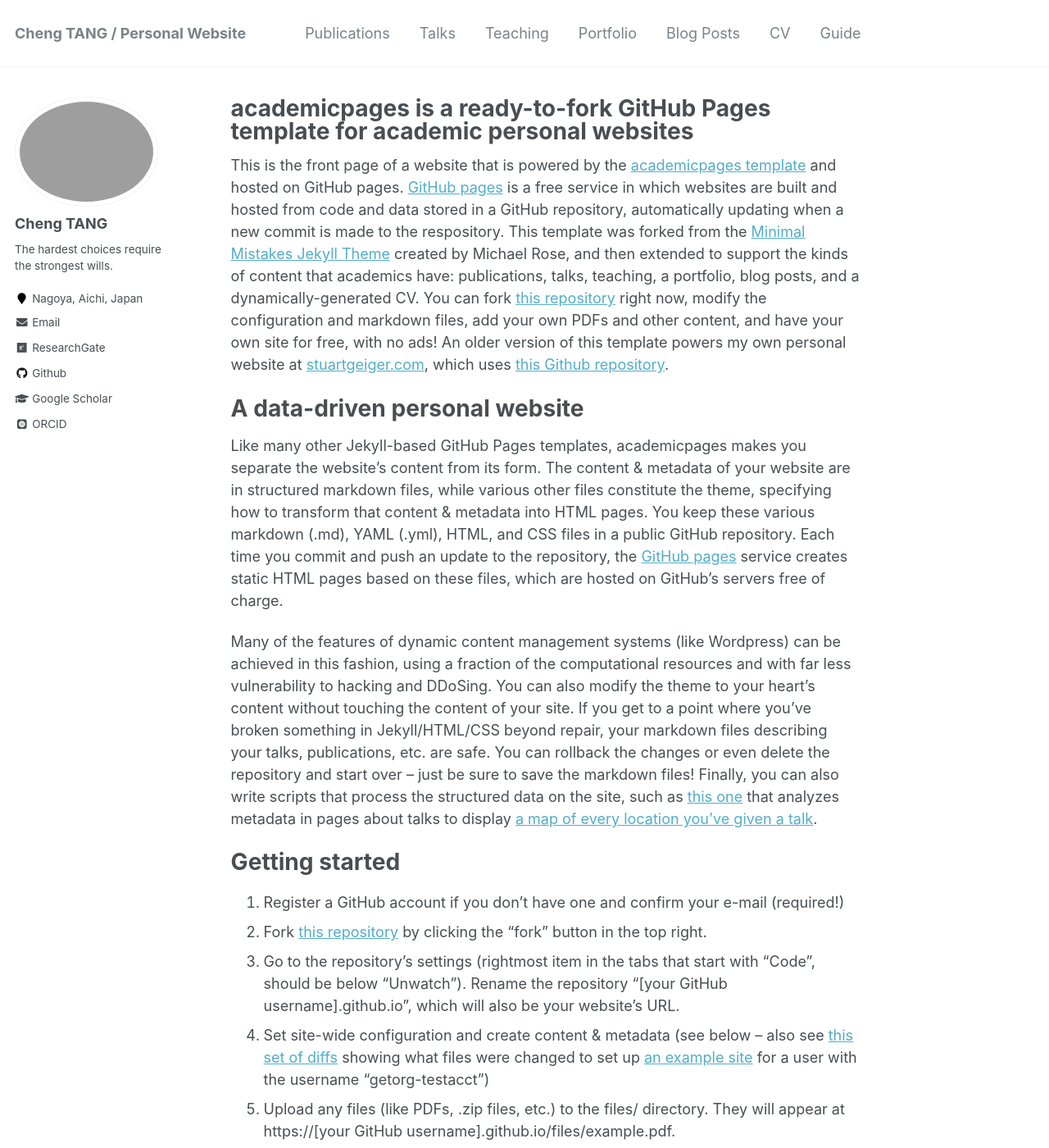
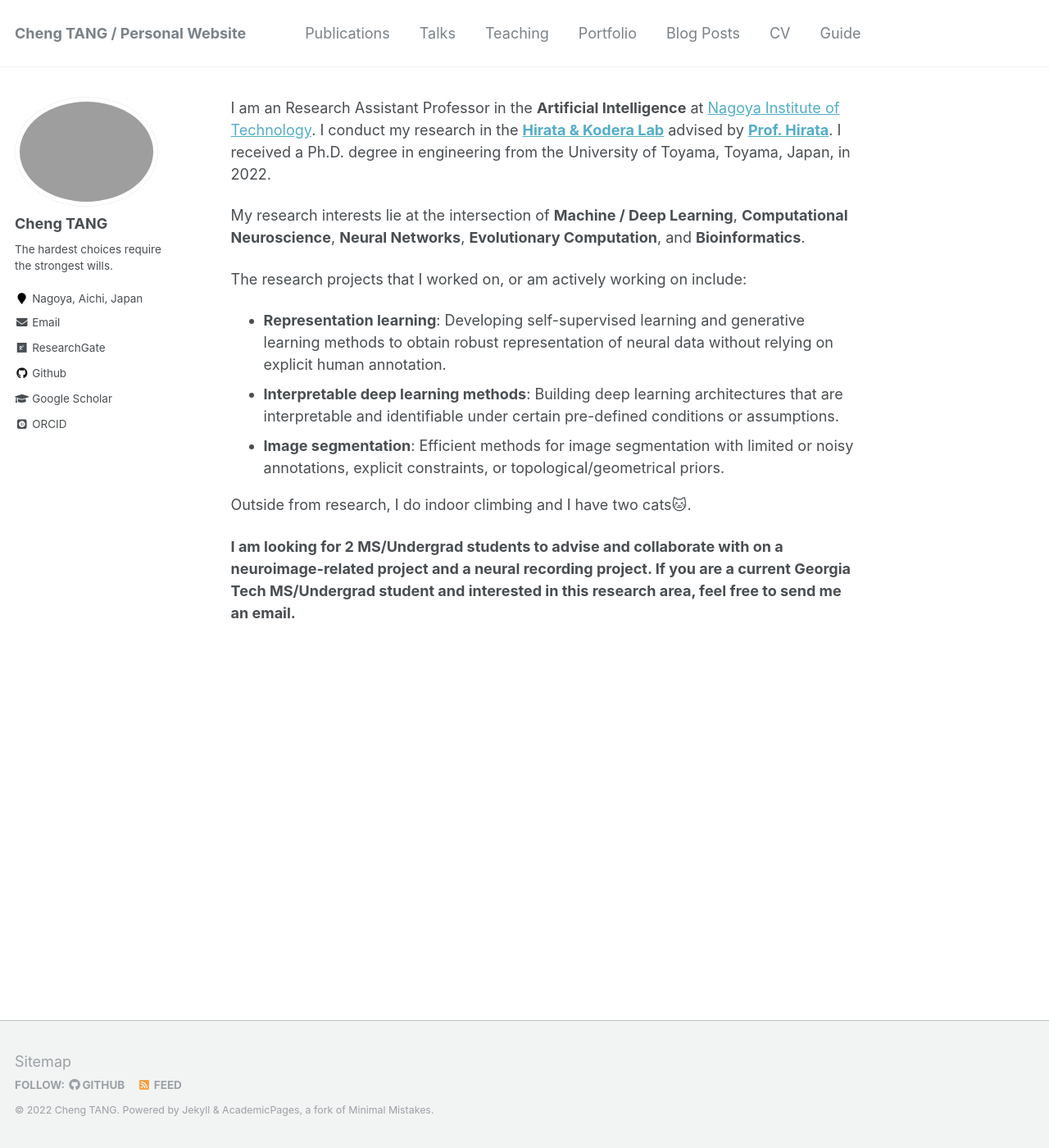
Before and after one commit to ChengTANG-AI/chengtang-ai.github.io, a Jekyll site: the page built from _pages/about.md, in a window 1280 px wide and 1400 px high. Shown: the whole window at 82% size. Built offline with Jekyll 4.4.1, drawn with Linux system fonts in a browser that asks for light colours; some web fonts are replaced; some of the changed text lies outside the part shown.

Commit message:
Update about.md

```diff
--- a/_pages/about.md
+++ b/_pages/about.md
@@ -1,6 +1,6 @@
 ---
 permalink: /
-title: "academicpages is a ready-to-fork GitHub Pages template for academic personal websites"
+title:
 excerpt: "About me"
 author_profile: true
 redirect_from:
@@ -8,43 +8,17 @@ redirect_from:
   - /about.html
 ---
 
-This is the front page of a website that is powered by the [academicpages template](https://github.com/academicpages/academicpages.github.io) and hosted on GitHub pages. [GitHub pages](https://pages.github.com) is a free service in which websites are built and hosted from code and data stored in a GitHub repository, automatically updating when a new commit is made to the respository. This template was forked from the [Minimal Mistakes Jekyll Theme](https://mmistakes.github.io/minimal-mistakes/) created by Michael Rose, and then extended to support the kinds of content that academics have: publications, talks, teaching, a portfolio, blog posts, and a dynamically-generated CV. You can fork [this repository](https://github.com/academicpages/academicpages.github.io) right now, modify the configuration and markdown files, add your own PDFs and other content, and have your own site for free, with no ads! An older version of this template powers my own personal website at [stuartgeiger.com](http://stuartgeiger.com), which uses [this Github repository](https://github.com/staeiou/staeiou.github.io).
+I am an Research Assistant Professor in the **Artificial Intelligence** at [Nagoya Institute of Technology](https://www.nitech.ac.jp/).
+I conduct my research in the **[Hirata & Kodera Lab](https://cem.web.nitech.ac.jp/hilab/)** advised by **[Prof. Hirata](https://scholar.google.com/citations?user=zSV81YwAAAAJ)**.
+I received a Ph.D. degree in engineering from the University of Toyama, Toyama, Japan, in 2022.
 
-A data-driven personal website
-======
-Like many other Jekyll-based GitHub Pages templates, academicpages makes you separate the website's content from its form. The content & metadata of your website are in structured markdown files, while various other files constitute the theme, specifying how to transform that content & metadata into HTML pages. You keep these various markdown (.md), YAML (.yml), HTML, and CSS files in a public GitHub repository. Each time you commit and push an update to the repository, the [GitHub pages](https://pages.github.com/) service creates static HTML pages based on these files, which are hosted on GitHub's servers free of charge.
+My research interests lie at the intersection of **Machine / Deep Learning**, **Computational Neuroscience**, **Neural Networks**, **Evolutionary Computation**, and **Bioinformatics**.
 
-Many of the features of dynamic content management systems (like Wordpress) can be achieved in this fashion, using a fraction of the computational resources and with far less vulnerability to hacking and DDoSing. You can also modify the theme to your heart's content without touching the content of your site. If you get to a point where you've broken something in Jekyll/HTML/CSS beyond repair, your markdown files describing your talks, publications, etc. are safe. You can rollback the changes or even delete the repository and start over -- just be sure to save the markdown files! Finally, you can also write scripts that process the structured data on the site, such as [this one](https://github.com/academicpages/academicpages.github.io/blob/master/talkmap.ipynb) that analyzes metadata in pages about talks to display [a map of every location you've given a talk](https://academicpages.github.io/talkmap.html).
+The research projects that I worked on, or am actively working on include:
+* **Representation learning**: Developing self-supervised learning and generative learning methods to obtain robust representation of neural data without relying on explicit human annotation.
+* **Interpretable deep learning methods**: Building deep learning architectures that are interpretable and identifiable under certain pre-defined conditions or assumptions.
+* **Image segmentation**: Efficient methods for image segmentation with limited or noisy annotations, explicit constraints, or topological/geometrical priors.
 
-Getting started
-======
-1. Register a GitHub account if you don't have one and confirm your e-mail (required!)
-1. Fork [this repository](https://github.com/academicpages/academicpages.github.io) by clicking the "fork" button in the top right.
-1. Go to the repository's settings (rightmost item in the tabs that start with "Code", should be below "Unwatch"). Rename the repository "[your GitHub username].github.io", which will also be your website's URL.
-1. Set site-wide configuration and create content & metadata (see below -- also see [this set of diffs](http://archive.is/3TPas) showing what files were changed to set up [an example site](https://getorg-testacct.github.io) for a user with the username "getorg-testacct")
-1. Upload any files (like PDFs, .zip files, etc.) to the files/ directory. They will appear at https://[your GitHub username].github.io/files/example.pdf.
-1. Check status by going to the repository settings, in the "GitHub pages" section
+Outside from research, I do indoor climbing and I have two cats🐱.
 
-Site-wide configuration
-------
-The main configuration file for the site is in the base directory in [_config.yml](https://github.com/academicpages/academicpages.github.io/blob/master/_config.yml), which defines the content in the sidebars and other site-wide features. You will need to replace the default variables with ones about yourself and your site's github repository. The configuration file for the top menu is in [_data/navigation.yml](https://github.com/academicpages/academicpages.github.io/blob/master/_data/navigation.yml). For example, if you don't have a portfolio or blog posts, you can remove those items from that navigation.yml file to remove them from the header.
-
-Create content & metadata
-------
-For site content, there is one markdown file for each type of content, which are stored in directories like _publications, _talks, _posts, _teaching, or _pages. For example, each talk is a markdown file in the [_talks directory](https://github.com/academicpages/academicpages.github.io/tree/master/_talks). At the top of each markdown file is structured data in YAML about the talk, which the theme will parse to do lots of cool stuff. The same structured data about a talk is used to generate the list of talks on the [Talks page](https://academicpages.github.io/talks), each [individual page](https://academicpages.github.io/talks/2012-03-01-talk-1) for specific talks, the talks section for the [CV page](https://academicpages.github.io/cv), and the [map of places you've given a talk](https://academicpages.github.io/talkmap.html) (if you run this [python file](https://github.com/academicpages/academicpages.github.io/blob/master/talkmap.py) or [Jupyter notebook](https://github.com/academicpages/academicpages.github.io/blob/master/talkmap.ipynb), which creates the HTML for the map based on the contents of the _talks directory).
-
-**Markdown generator**
-
-I have also created [a set of Jupyter notebooks](https://github.com/academicpages/academicpages.github.io/tree/master/markdown_generator
-) that converts a CSV containing structured data about talks or presentations into individual markdown files that will be properly formatted for the academicpages template. The sample CSVs in that directory are the ones I used to create my own personal website at stuartgeiger.com. My usual workflow is that I keep a spreadsheet of my publications and talks, then run the code in these notebooks to generate the markdown files, then commit and push them to the GitHub repository.
-
-How to edit your site's GitHub repository
-------
-Many people use a git client to create files on their local computer and then push them to GitHub's servers. If you are not familiar with git, you can directly edit these configuration and markdown files directly in the github.com interface. Navigate to a file (like [this one](https://github.com/academicpages/academicpages.github.io/blob/master/_talks/2012-03-01-talk-1.md) and click the pencil icon in the top right of the content preview (to the right of the "Raw | Blame | History" buttons). You can delete a file by clicking the trashcan icon to the right of the pencil icon. You can also create new files or upload files by navigating to a directory and clicking the "Create new file" or "Upload files" buttons.
-
-Example: editing a markdown file for a talk
-![Editing a markdown file for a talk](/images/editing-talk.png)
-
-For more info
-------
-More info about configuring academicpages can be found in [the guide](https://academicpages.github.io/markdown/). The [guides for the Minimal Mistakes theme](https://mmistakes.github.io/minimal-mistakes/docs/configuration/) (which this theme was forked from) might also be helpful.
+**I am looking for 2 MS/Undergrad students to advise and collaborate with on a neuroimage-related project and a neural recording project. If you are a current Georgia Tech MS/Undergrad student and interested in this research area, feel free to send me an email.**
```
